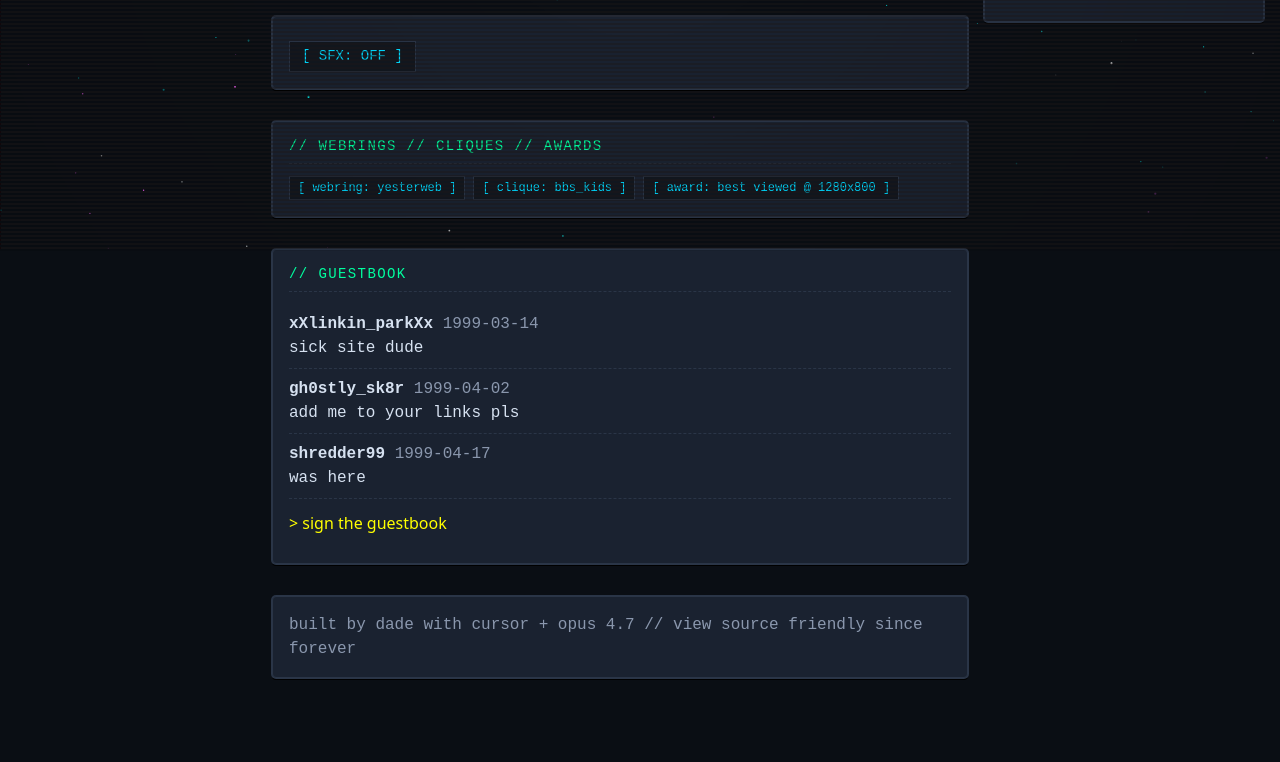
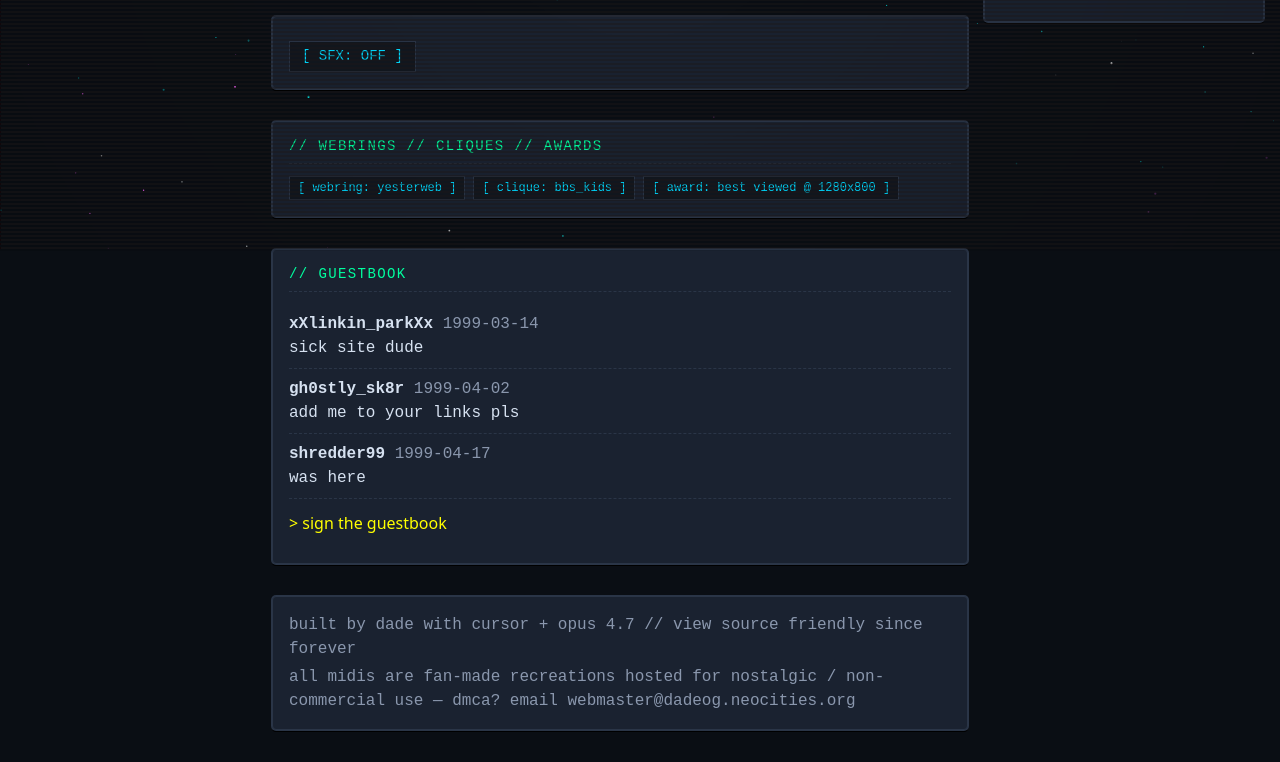
Before and after one commit to dadestudio/dade-neocities, a website: page index.html in a window 1280 px wide. Shown: the part 549-1311 px from the top of the page. Before the commit the page ends 1259 px from the top, so only its background shows below. Drawn offline with Linux system fonts and the light colour scheme.

Commit message:
footer: DMCA good-faith line + fix charset to utf-8

```diff
--- a/index.html
+++ b/index.html
@@ -3,7 +3,7 @@
 <html lang="en">
 <head>
 <meta name="viewport" content="width=device-width, initial-scale=1">
-<meta http-equiv="Content-Type" content="text/html; charset=iso-8859-1">
+<meta http-equiv="Content-Type" content="text/html; charset=utf-8">
 <title>~*~ dadeog's cosmic homepage ~*~</title>
 <link rel="icon" href="/favicon.ico" type="image/x-icon">
 <style>
@@ -128,6 +128,7 @@ img {
 
       <footer class="panel" id="footer">
         <p class="dim mono" style="margin: 0;">built by dade with cursor + opus 4.7 // view source friendly since forever</p>
+        <p class="dim mono" style="margin: var(--space-1) 0 0 0;">all midis are fan-made recreations hosted for nostalgic / non-commercial use — dmca? email webmaster@dadeog.neocities.org</p>
       </footer>
     </main>
     <aside id="widgets">
```
